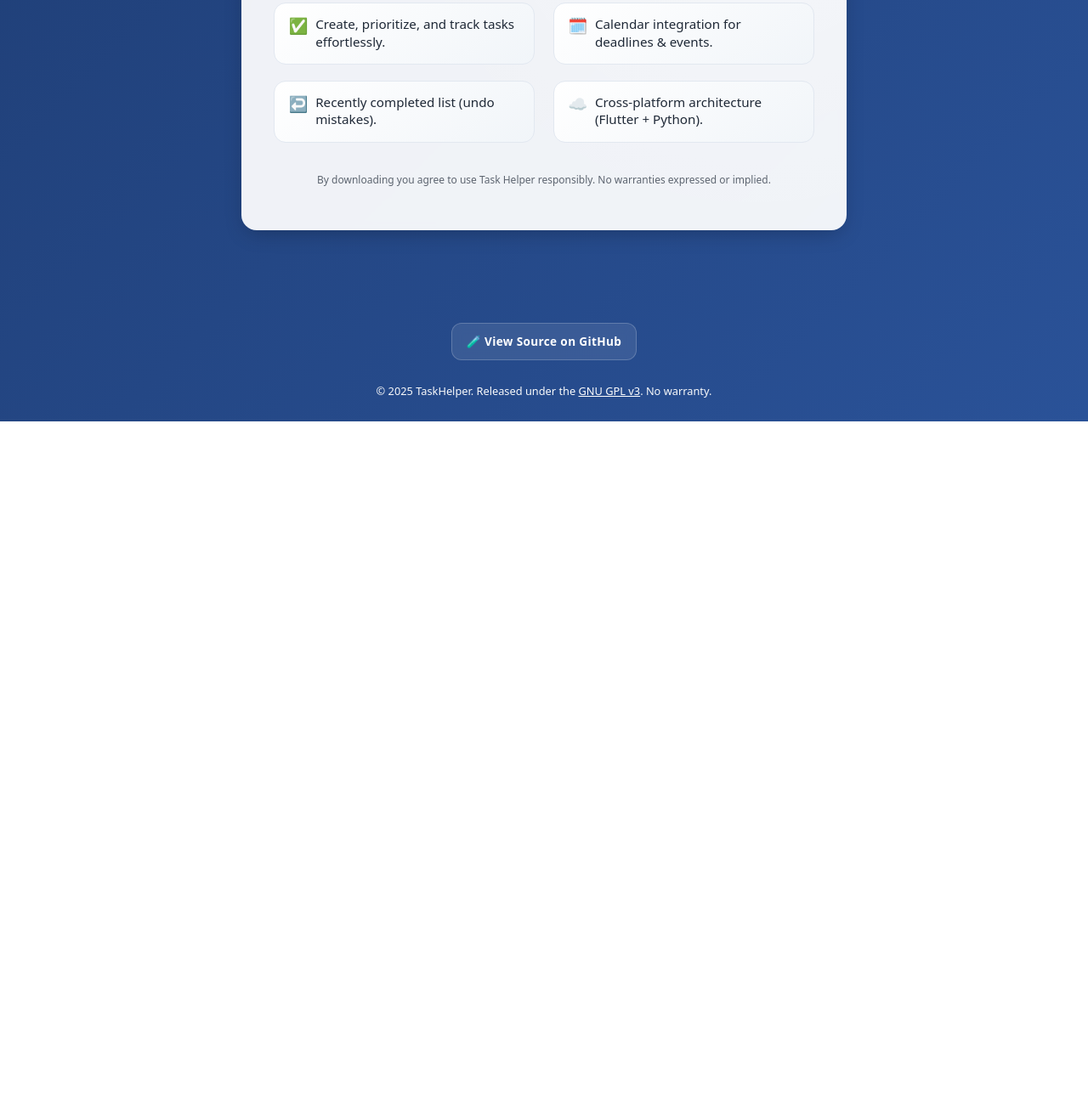
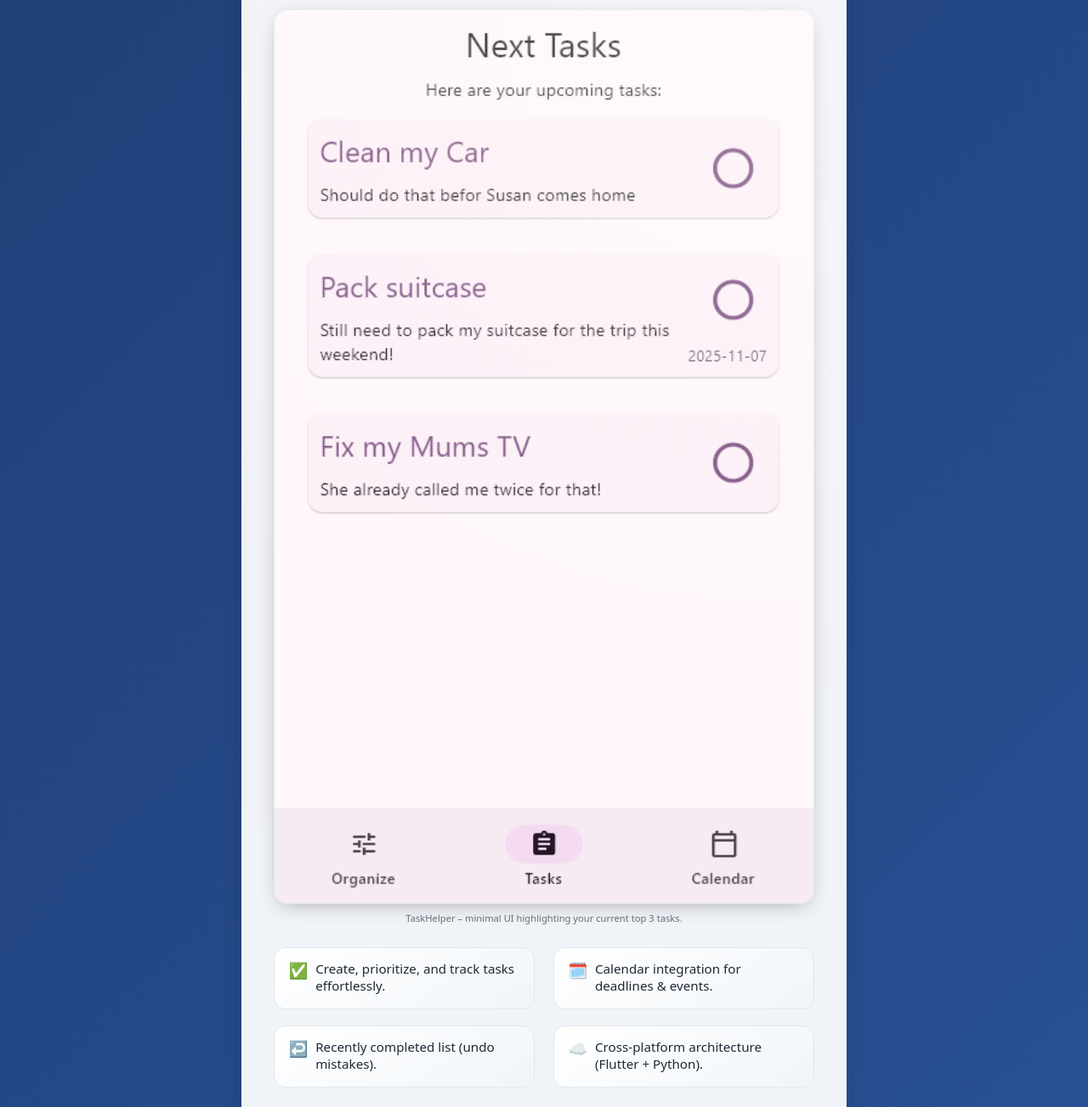
Before and after one commit to derDere/task-helper, a plain HTML site: page index.html in a window 1280 px wide. Shown: the part 522-1825 px from the top of the page at 85% size. Before the commit the page ends 1018 px from the top, so only its background shows below. Drawn offline with Linux system fonts and the light colour scheme.

Commit message:
Add app screenshot to README and download page: embed screenshot and project URL in README header, insert figure markup into index.html and add CSS for figure/img/figcaption, and add screenshot.png asset

```diff
--- a/index.html
+++ b/index.html
@@ -127,6 +127,9 @@
             backdrop-filter:blur(6px); transition:var(--transition);
         }
         .repo-link:hover, .repo-link:focus-visible { background:#ffffff30; transform:translateY(-2px); }
+        figure.screenshot { margin: 2.1rem auto 1.2rem; max-width: 640px; width:100%; }
+        figure.screenshot img { width:100%; display:block; border-radius:16px; border:1px solid #e2e8f0; box-shadow:0 6px 24px -8px rgba(0,0,0,.35); }
+        figure.screenshot figcaption { text-align:center; font-size:.7rem; opacity:.65; margin-top:.55rem; }
         footer { margin-top: auto; padding: 1.1rem 1.2rem 1.6rem; text-align: center; color: var(--text-light); font-size: .8rem; }
         a:focus-visible { outline: 3px solid #fff; outline-offset: 2px; }
         @media (max-width: 540px) {
@@ -147,6 +150,10 @@
             <div class="download-actions">
                 <a class="download-btn" href="task-helper.apk" download aria-label="Download Task Helper Android APK">📦 <span>Download APK</span></a>
             </div>
+            <figure class="screenshot" aria-label="App screenshot">
+                <img src="screenshot.png" alt="TaskHelper screenshot showing top 3 tasks and quick add interface" loading="lazy" decoding="async" />
+                <figcaption>TaskHelper – minimal UI highlighting your current top 3 tasks.</figcaption>
+            </figure>
             <ul class="features" aria-label="Key features">
                 <li><span class="icon">✅</span><span>Create, prioritize, and track tasks effortlessly.</span></li>
                 <li><span class="icon">🗓️</span><span>Calendar integration for deadlines & events.</span></li>
```
Also changed, not shown: screenshot.png (added), 1 other file.
